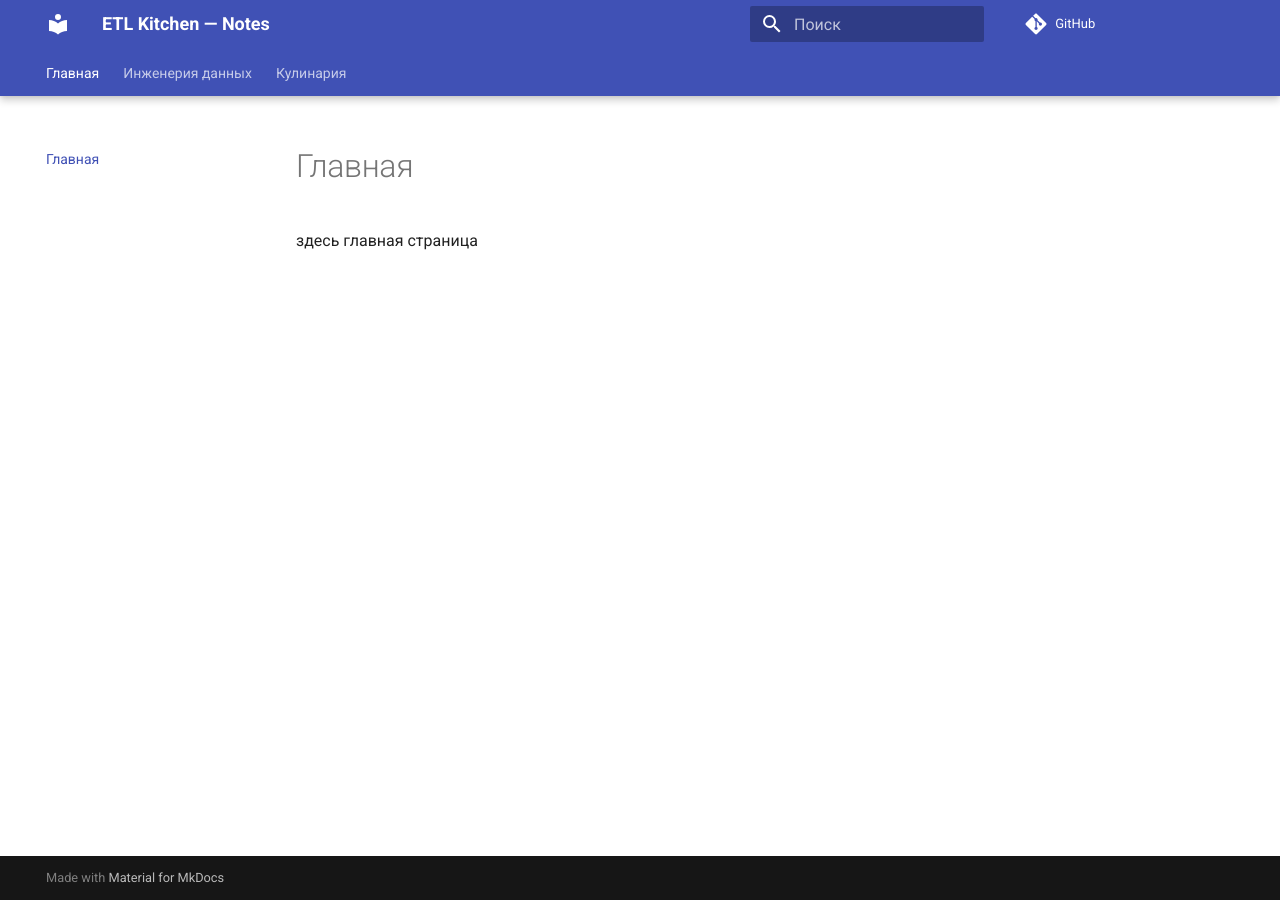
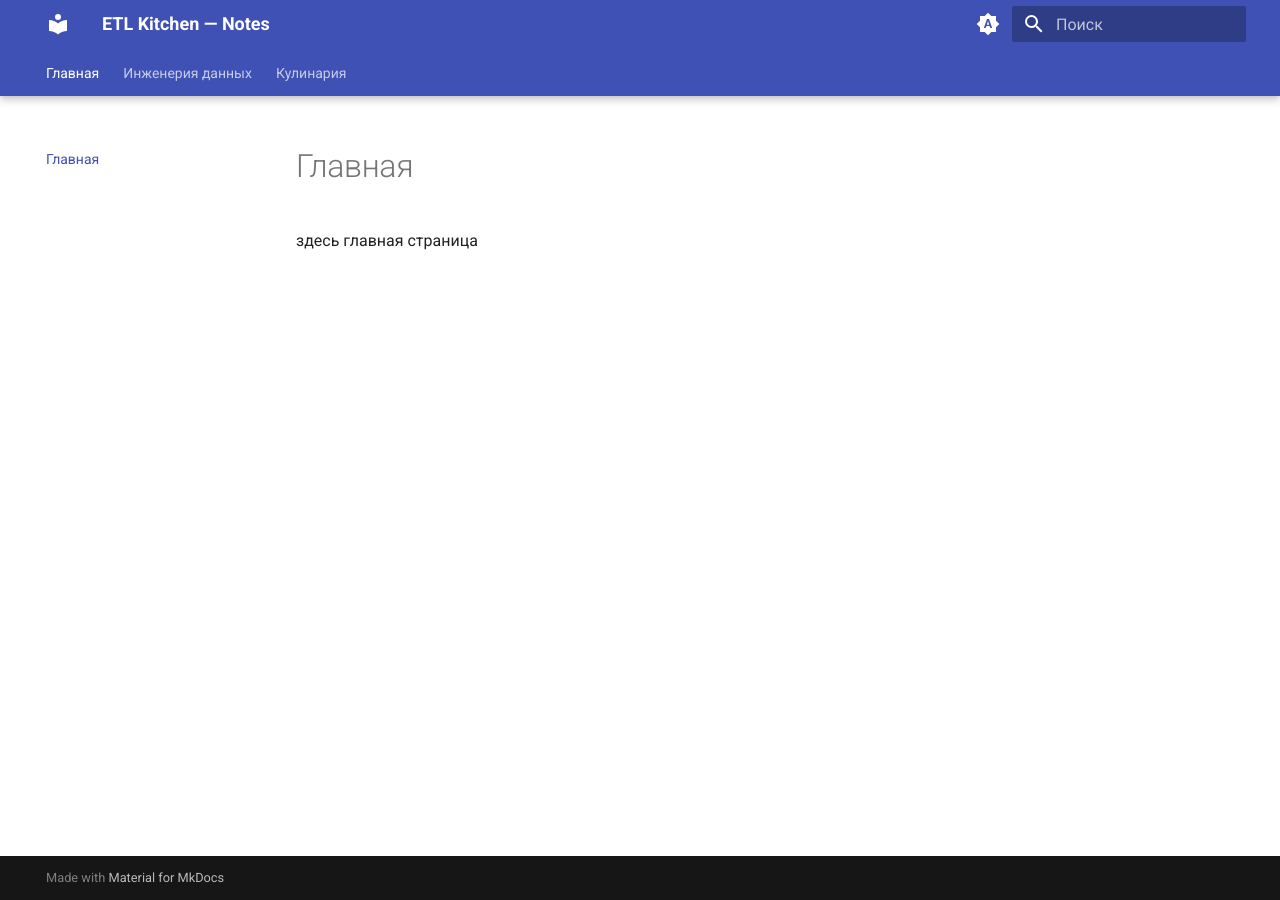
Before and after one commit to Rusildur/etl-kitchen-book, an MkDocs documentation site: the page built from docs/index.md, in a window 1280 px wide. Built offline with MkDocs 1.6.1 and Material for MkDocs 9.7.7, drawn with Linux system fonts in a browser that asks for light colours; comment, search, counter and statistics services are not loaded.

Commit message:
Добавление темной и светлой темы, исключение ссылки на репу

```diff
--- a/mkdocs.yml
+++ b/mkdocs.yml
@@ -1,7 +1,5 @@
 site_name: ETL Kitchen — Notes
 site_url: https://etl-kitchen-book.ru
-repo_url: https://github.com/Rusildur/etl-kitchen-book
-edit_uri: edit/main/docs/
 use_directory_urls: true
 
 theme:
@@ -15,6 +13,24 @@ theme:
     - content.code.copy
     #- toc.follow
     - navigation.expand
+
+  palette:
+    - media: "(prefers-color-scheme)"
+      toggle:
+        icon: material/brightness-auto
+        name: "Как в системе"
+
+    - media: "(prefers-color-scheme: light)"
+      scheme: default
+      toggle:
+        icon: material/brightness-7
+        name: "Тёмная тема"
+
+    - media: "(prefers-color-scheme: dark)"
+      scheme: slate
+      toggle:
+        icon: material/brightness-4
+        name: "Светлая тема"
 
 plugins:
   - search
```
